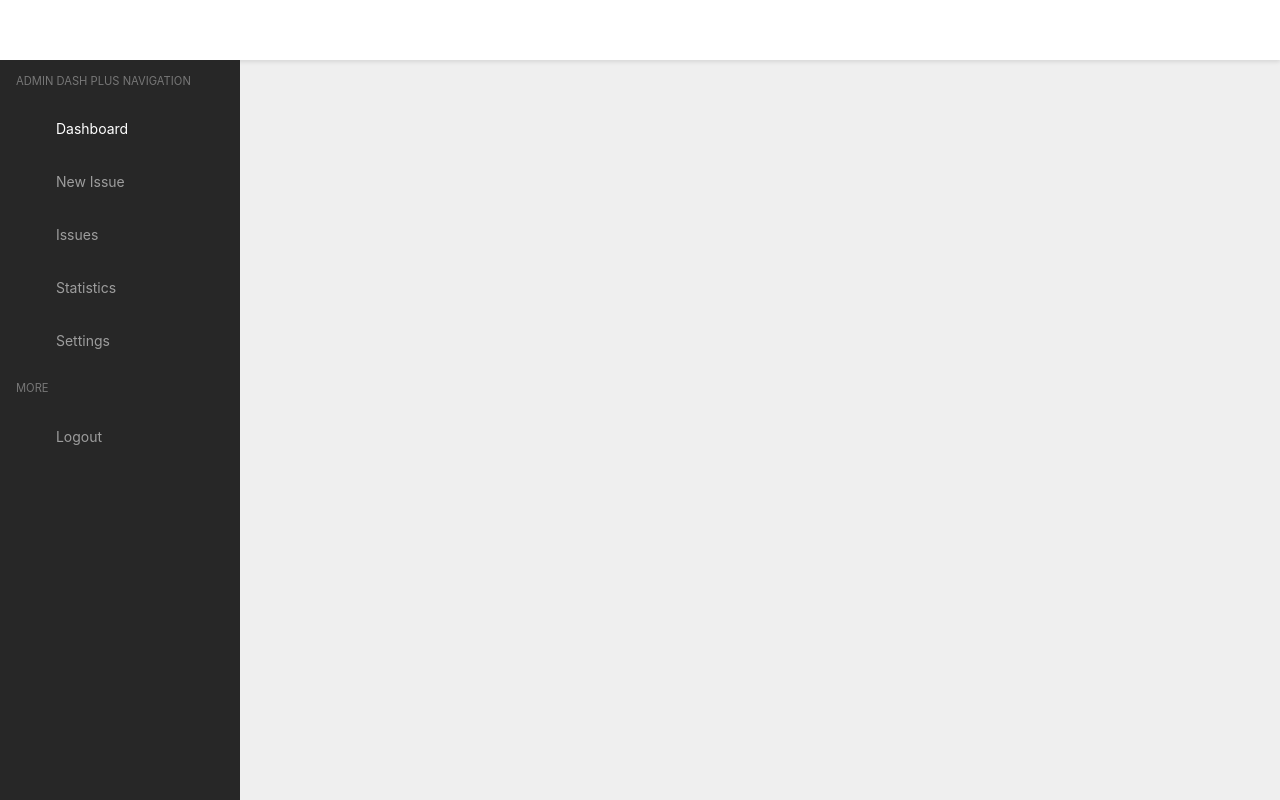
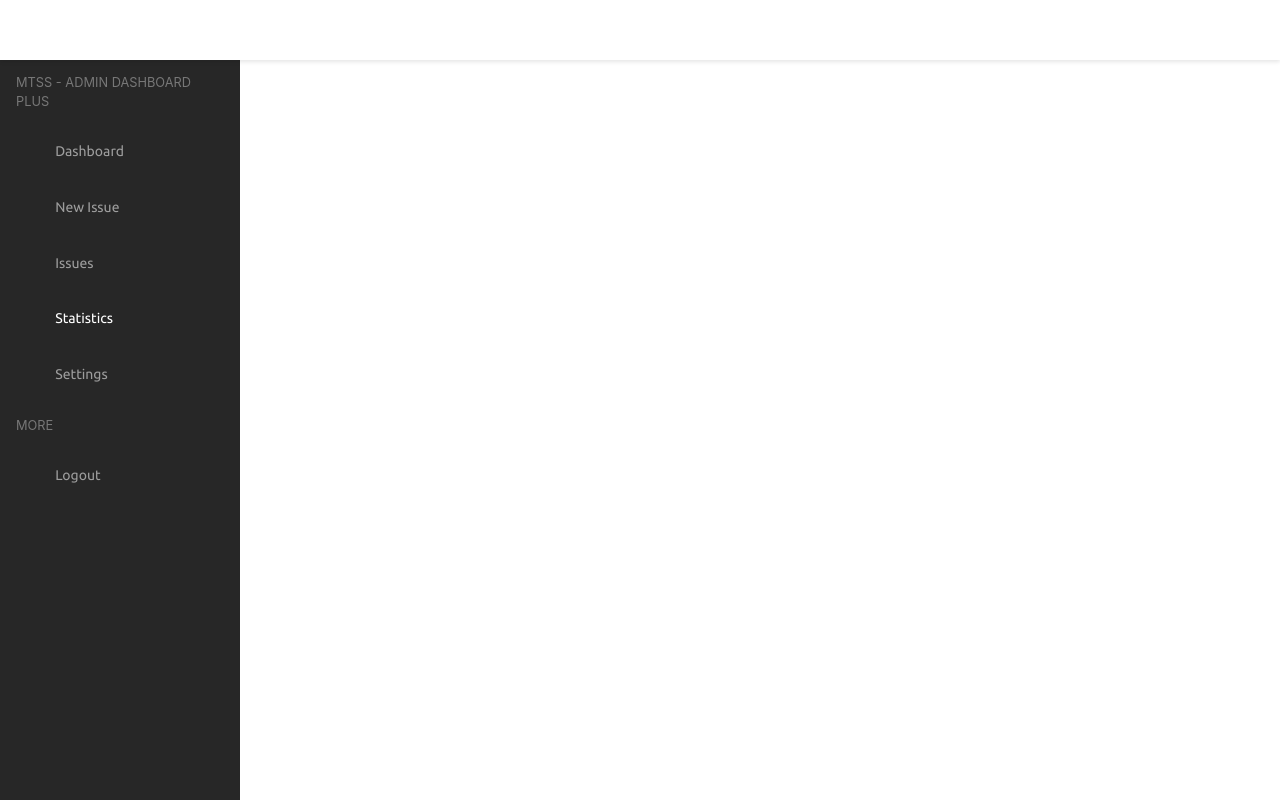
Before and after one commit to ithelpdesktracker/frontend_web, a website: page adminplus.html in a window 1280 px wide. Drawn offline with nearby package versions, Linux system fonts and the light colour scheme; files whose address does not match are found by name.

Commit message:
Update adminplus.html

```diff
--- a/adminplus.html
+++ b/adminplus.html
@@ -4,10 +4,20 @@
     <meta charset="UTF-8">
     <meta name="viewport" content="width=device-width, user-scalable=no, initial-scale=1.0, maximum-scale=1.0, minimum-scale=1.0">
     <meta http-equiv="X-UA-Compatible" content="ie=edge">
-    <title>IST - Admin Dashboard Plus</title>
+    <title>MTSS -Admin Dashboard Plus</title>
+
+    <link rel="icon" href="./imgs/question.png">
     <link rel="stylesheet" href="./vendor/simple-line-icons/css/simple-line-icons.css">
     <link rel="stylesheet" href="./vendor/font-awesome/css/fontawesome-all.min.css">
     <link rel="stylesheet" href="./css/styles.css">
+    <link rel="stylesheet" href="./css/roxy.css">
+
+    <link rel="stylesheet" type="text/css" href="css/util.css">
+    <link rel="stylesheet" type="text/css" href="css/main.css">
+    <link rel="stylesheet" type="text/css" href="https://maxcdn.bootstrapcdn.com/bootstrap/4.0.0/css/bootstrap.min.css">
+
+
+
 </head>
 <body class="sidebar-fixed header-fixed">
 <div class="page-wrapper">
@@ -16,49 +26,47 @@
             <i class="fa fa-bars"></i>
         </a>
 
-      <!--  <a class="navbar-brand" href="#">
-            <img src="./imgs/logo.png" alt="logo">
-        </a>-->
-
-
         <a href="#" class="btn btn-link sidebar-toggle d-md-down-none">
             <i class="fa fa-bars"></i>
         </a>
 
+
+          </nav>
+<!-- Sidebar Settings -->
   <div class="main-container">
         <div class="sidebar">
             <nav class="sidebar-nav">
                 <ul class="nav">
-                    <li class="nav-title"> Admin Dash Plus Navigation</li>
+                    <li class="nav-title">MTSS - Admin Dashboard Plus</li>
 
                     <li class="nav-item">
-                        <a href="index.html" class="nav-link active">
+                        <a href="/dashboard" class="nav-link">
                             <i class="fas fa-tachometer-alt"></i> Dashboard
                         </a>
                     </li>
 
                     <li class="nav-item">
-                        <a href="#" class="nav-link">
+                        <a href="/newissue" class="nav-link">
                             <i class="fas fa-plus"></i> New Issue </i>
                         </a>
 
 
                     <li class="nav-item ">
-                        <a href="#" class="nav-link ">
+                        <a href="/issues" class="nav-link ">
                             <i class="fas fa-address-card"></i> Issues </i>
                         </a>
 
 
 
                     <li class="nav-item n">
-                        <a href="#" class="nav-link ">
+                        <a href="/statistics" class="nav-link active">
                             <i class="fas fa-chart-line"></i> Statistics </i>
                         </a>
 
 
 
                     <li class="nav-item">
-                        <a href="#" class="nav-link">
+                        <a href="/settings" class="nav-link">
                             <i class="fas fa-wrench"></i> Settings
                         </a>
                     </li>
@@ -70,26 +78,21 @@
                         <a href="#" class="nav-link">
                             <i class="fa fa-lock"></i> Logout </i>
                           </a>
-
-
+                      </li>
                   </ul>
               </li>
-
+          </ul>
       </nav>
     </div>
+
 
 
 </div>
 </div>
 
-
-
-
-
 <script src="./vendor/jquery/jquery.min.js"></script>
 <script src="./vendor/popper.js/popper.min.js"></script>
 <script src="./vendor/bootstrap/js/bootstrap2.min.js"></script>
-
 <script src="./js/carbon.js"></script>
 </body>
 </html>
```
Lines whose indentation alone changed are shown as unchanged.
